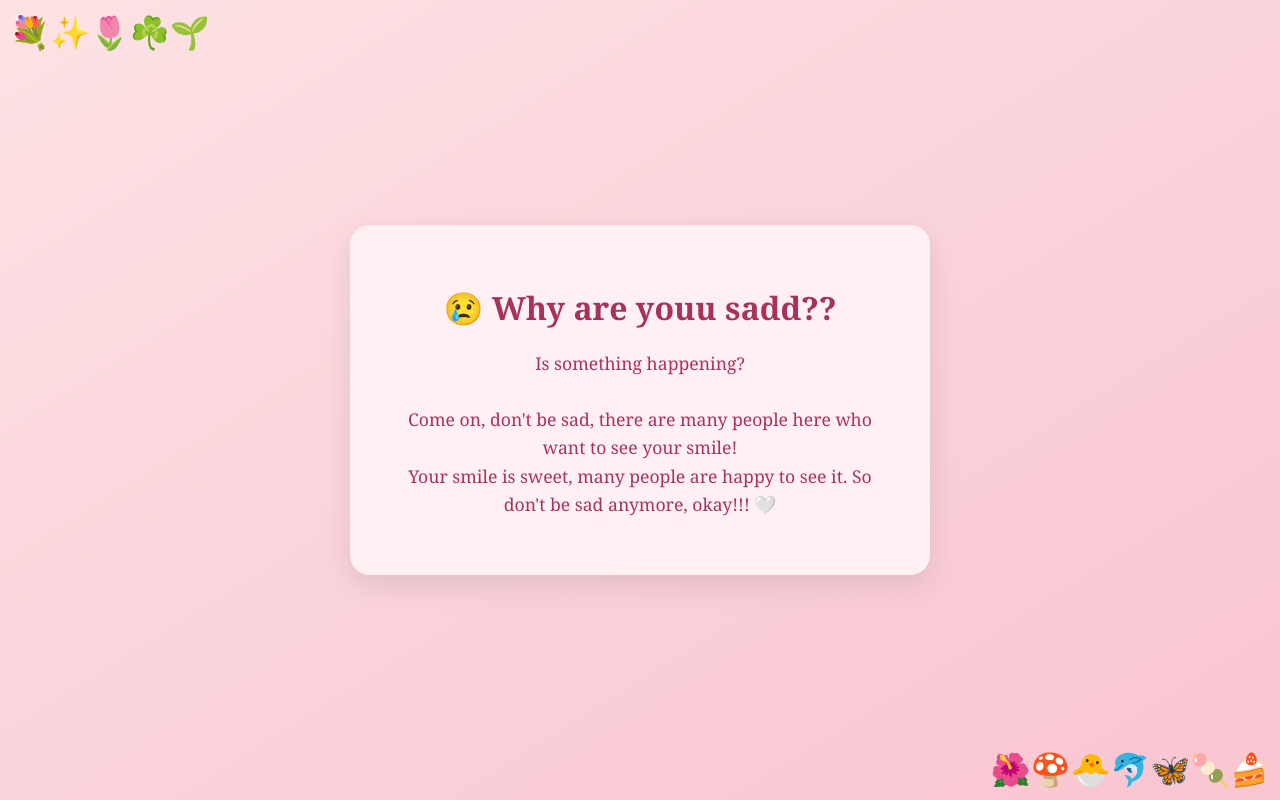
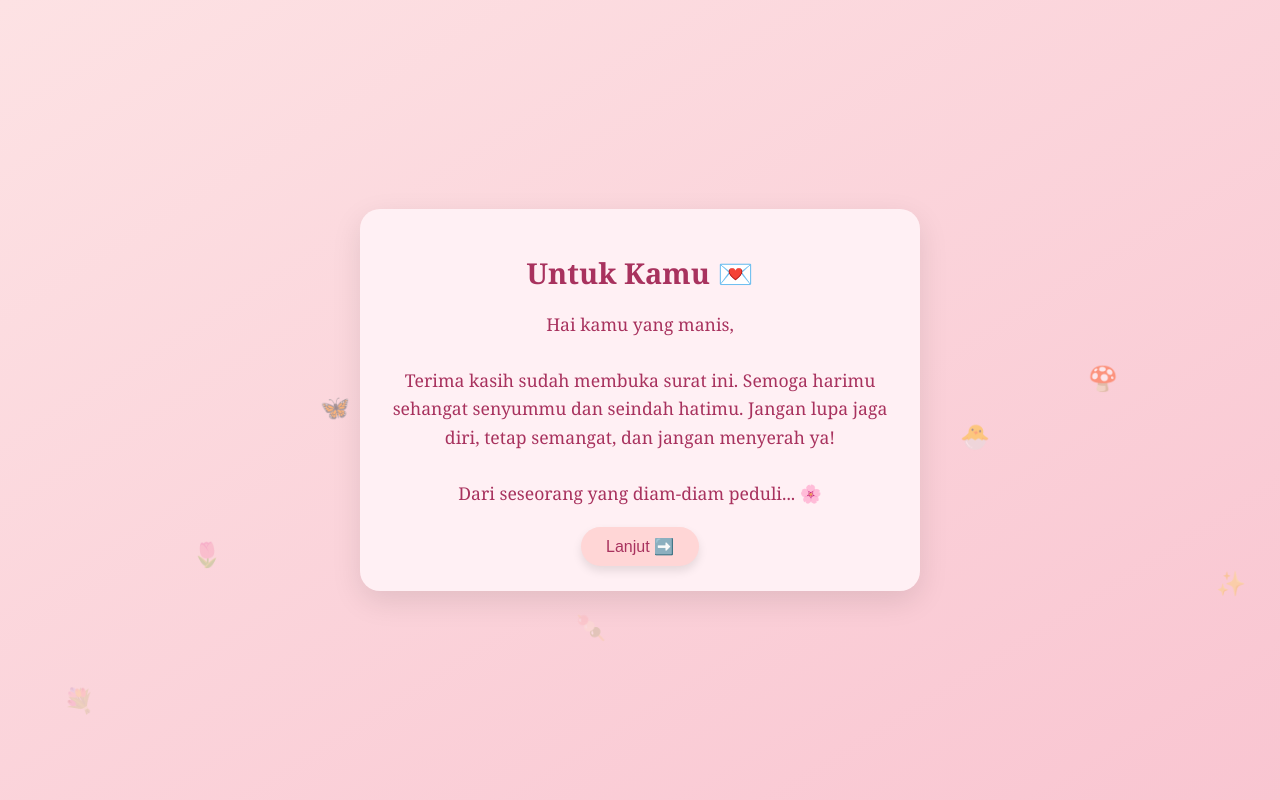
Before and after one commit to morre4eii/secreettt, a plain HTML site: page docs/sad.html in a window 1280 px wide. Drawn offline with Linux system fonts and the light colour scheme.

Commit message:
Update sad.html

```diff
--- a/docs/sad.html
+++ b/docs/sad.html
@@ -2,22 +2,19 @@
 <html lang="id">
 <head>
   <meta charset="UTF-8">
-  <title>It's Okay to Be Sad</title>
+  <title>For You</title>
   <style>
     body {
       margin: 0;
       padding: 0;
+      background: linear-gradient(to bottom right, #fde2e4, #f9c5d1);
       height: 100vh;
-      background: linear-gradient(to bottom right, #fde2e4, #f9c5d1);
+      overflow: hidden;
       display: flex;
       justify-content: center;
       align-items: center;
-      text-align: center;
       font-family: 'Georgia', serif;
       color: #a8325e;
-      position: relative;
-      animation: fadeIn 1s ease forwards;
-      opacity: 1;
       transition: opacity 0.8s ease;
     }
 
@@ -25,55 +22,91 @@
       opacity: 0;
     }
 
-    .box {
+    .container {
+      text-align: center;
       background: #fff0f4;
-      padding: 40px;
+      padding: 25px 30px;
       border-radius: 20px;
       box-shadow: 0 10px 30px rgba(0,0,0,0.1);
+      z-index: 2;
+      position: relative;
       max-width: 500px;
     }
 
     h1 {
-      font-size: 2em;
-      margin-bottom: 20px;
+      font-size: 1.8em;
+      margin-bottom: 10px;
     }
 
     p {
       font-size: 1.1em;
+      margin-bottom: 20px;
       line-height: 1.6;
     }
 
-    .emoji-kiri-atas {
-      position: absolute;
-      top: 10px;
-      left: 10px;
-      font-size: 2em;
+    .btn {
+      padding: 10px 25px;
+      font-size: 1em;
+      border: none;
+      border-radius: 20px;
+      background-color: #ffd6d6;
+      color: #a8325e;
+      cursor: pointer;
+      transition: transform 0.3s ease;
+      box-shadow: 0 5px 10px rgba(0,0,0,0.1);
     }
 
-    .emoji-kanan-bawah {
-      position: absolute;
-      bottom: 10px;
-      right: 10px;
-      font-size: 2em;
+    .btn:hover {
+      transform: scale(1.05);
     }
 
-    @keyframes fadeIn {
-      from { opacity: 0; transform: translateY(20px); }
-      to { opacity: 1; transform: translateY(0); }
+    .emoji {
+      position: absolute;
+      top: -50px;
+      font-size: 1.5em;
+      animation: jatuh 6s linear infinite;
+      opacity: 0.8;
+    }
+
+    @keyframes jatuh {
+      0% { transform: translateY(0); opacity: 0.9; }
+      100% { transform: translateY(110vh); opacity: 0; }
     }
   </style>
 </head>
 <body>
-  <div class="emoji-kiri-atas">💐✨🌷☘️🌱</div>
-  <div class="box">
-    <h1>😢 Why are youu sadd??</h1>
+
+  <div class="container">
+    <h1>Untuk Kamu 💌</h1>
     <p>
-      Is something happening?<br><br>
-      Come on, don't be sad, there are many people here who want to see your smile!<br>
-      Your smile is sweet, many people are happy to see it.
-      So don't be sad anymore, okay!!! 🤍
+      Hai kamu yang manis,<br><br>
+      Terima kasih sudah membuka surat ini.
+      Semoga harimu sehangat senyummu dan seindah hatimu.
+      Jangan lupa jaga diri, tetap semangat, dan jangan menyerah ya!<br><br>
+      Dari seseorang yang diam-diam peduli... 🌸
     </p>
+    <button class="btn" onclick="nextPage()">Lanjut ➡️</button>
   </div>
-  <div class="emoji-kanan-bawah">🌺🍄🐣🐬🦋🍡🍰</div>
+
+  <!-- Emoji Jatuh -->
+  <div class="emoji" style="left: 5%;">💐</div>
+  <div class="emoji" style="left: 15%; animation-delay: 1s;">🌷</div>
+  <div class="emoji" style="left: 25%; animation-delay: 2s;">🦋</div>
+  <div class="emoji" style="left: 35%; animation-delay: 1.5s;">🍰</div>
+  <div class="emoji" style="left: 45%; animation-delay: 0.5s;">🍡</div>
+  <div class="emoji" style="left: 55%; animation-delay: 2.5s;">🐬</div>
+  <div class="emoji" style="left: 65%; animation-delay: 1.2s;">☘️</div>
+  <div class="emoji" style="left: 75%; animation-delay: 1.8s;">🐣</div>
+  <div class="emoji" style="left: 85%; animation-delay: 2.2s;">🍄</div>
+  <div class="emoji" style="left: 95%; animation-delay: 0.8s;">✨</div>
+
+  <script>
+    function nextPage() {
+      document.body.classList.add("fade-out");
+      setTimeout(() => {
+        window.location.href = "halaman-ketiga.html"; // bisa kamu ubah ke happy/sad
+      }, 800);
+    }
+  </script>
 </body>
 </html>
```
